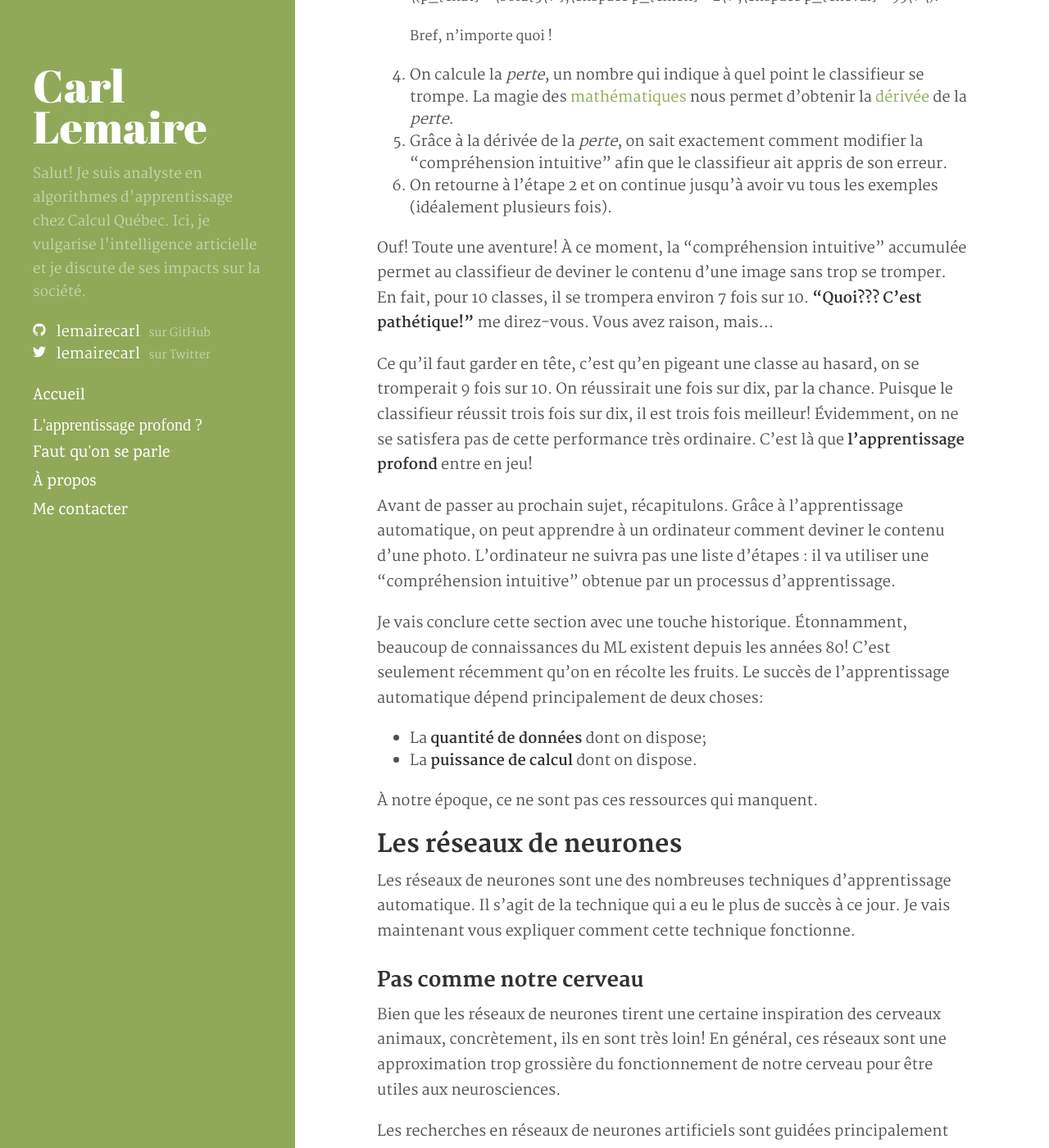
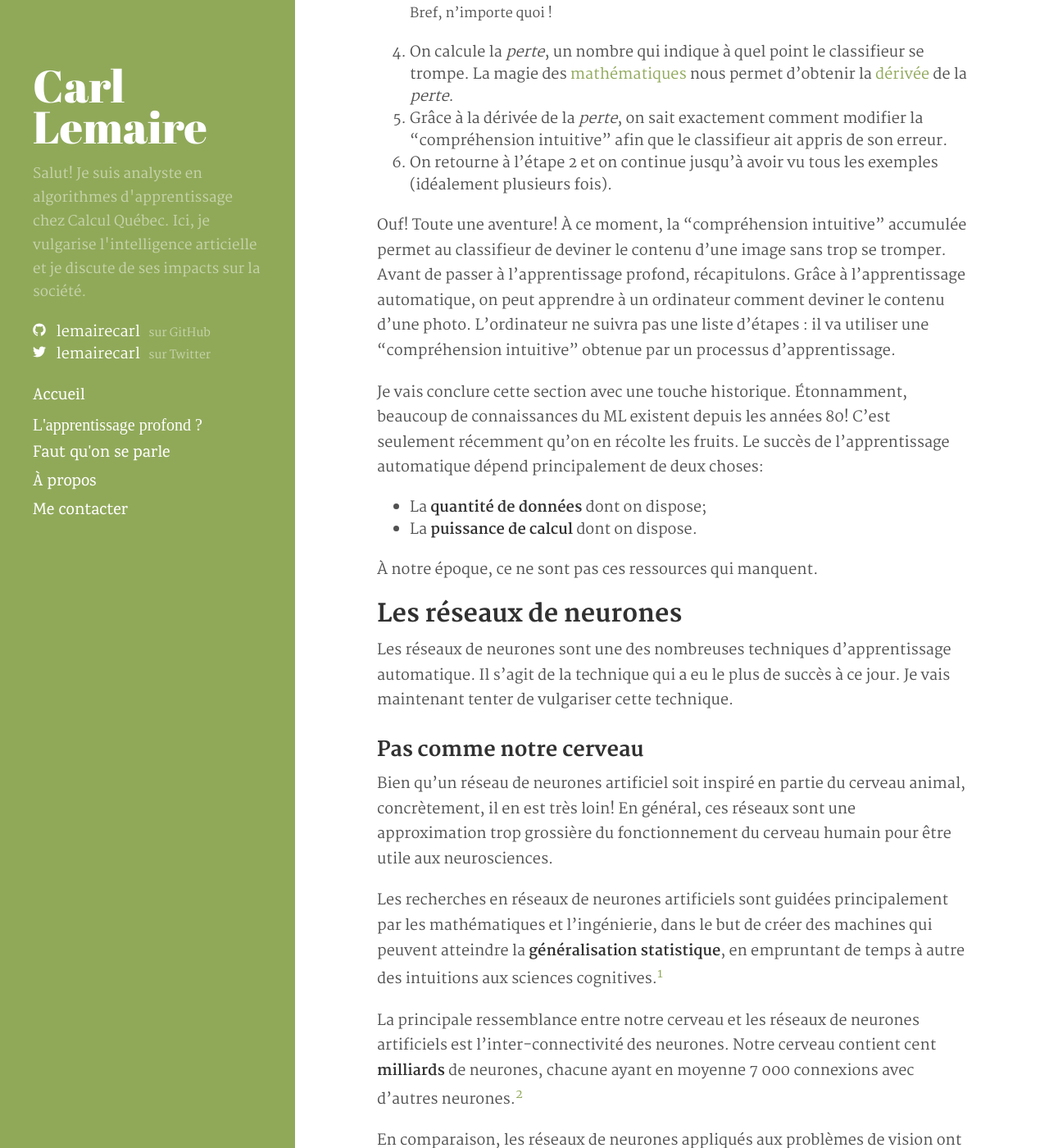
Before and after one commit to lemairecarl/lemairecarl.github.io, a Jekyll site: the page built from _posts/2017-01-28-apprentissage-profond.md, in a window 1280 px wide and 1400 px high, scrolled down 2821 px. Shown: the whole window at 82% size. Built offline with Jekyll 4.4.1, drawn with Linux system fonts in a browser that asks for light colours; nearby versions of some CDN libraries; some web fonts are replaced; some of the changed text lies outside the part shown.

Commit message:
Update 2017-01-28-apprentissage-profond.md

```diff
--- a/_posts/2017-01-28-apprentissage-profond.md
+++ b/_posts/2017-01-28-apprentissage-profond.md
@@ -41,7 +41,7 @@ Typiquement, lorsqu'on parle de reconnaissance d'images, on parle de classificat
 ![L'ensemble d'images CIFAR10]({{ site.url }}/assets/cifar10.png)
 *Le célèbre ensemble d'images CIFAR-10. Il contient 10 classes avec 6000 exemples chacune. CIFAR est l'acronyme de Canadian Institute For Advanced Research.*
 
-Grâce à cette "compréhension intuitive", le **classifieur** dira "chat!" en voyant une photo de chat, ou "grenouille!" en voyant une photo de grenouille. Si on ne lui a pas montré d'exemples de cuisinier, il ne sera pas capable de reconnaître cette classe. L'apprentissage se déroule comme suit :
+Grâce à cette "compréhension intuitive", le **classifieur** retournera "chat" en voyant une photo de chat, ou "grenouille" en voyant une photo de grenouille. Si on ne lui a pas montré d'exemples de pommes, il sera inutile pour reconnaître cette classe. L'apprentissage se déroule comme suit :
 
 1. On initialise la "compréhension intuitive" (concrètement : un tas de nombres) avec du n'importe quoi. Le classifieur se trompera donc très souvent au départ.
 2. Le classifieur prend une image et tente de déterminer sa classe.
@@ -58,11 +58,7 @@ Grâce à cette "compréhension intuitive", le **classifieur** dira "chat!" en v
 5. Grâce à la dérivée de la _perte_, on sait exactement comment modifier la "compréhension intuitive" afin que le classifieur ait appris de son erreur.
 6. On retourne à l'étape 2 et on continue jusqu'à avoir vu tous les exemples (idéalement plusieurs fois).
 
-Ouf! Toute une aventure! À ce moment, la "compréhension intuitive" accumulée permet au classifieur de deviner le contenu d'une image sans trop se tromper. En fait, pour 10 classes, il se trompera environ  7 fois sur 10. **"Quoi??? C'est pathétique!"** me direz-vous. Vous avez raison, mais...
-
-Ce qu'il faut garder en tête, c'est qu'en pigeant une classe au hasard, on se tromperait 9 fois sur 10. On réussirait une fois sur dix, par la chance. Puisque le classifieur réussit trois fois sur dix, il est trois fois meilleur! Évidemment, on ne se satisfera pas de cette performance très ordinaire. C'est là que **l'apprentissage profond** entre en jeu!
-
-Avant de passer au prochain sujet, récapitulons. Grâce à l'apprentissage automatique, on peut apprendre à un ordinateur comment deviner le contenu d'une photo. L'ordinateur ne suivra pas une liste d'étapes : il va utiliser une "compréhension intuitive" obtenue par un processus d'apprentissage.
+Ouf! Toute une aventure! À ce moment, la "compréhension intuitive" accumulée permet au classifieur de deviner le contenu d'une image sans trop se tromper. Avant de passer à l'apprentissage profond, récapitulons. Grâce à l'apprentissage automatique, on peut apprendre à un ordinateur comment deviner le contenu d'une photo. L'ordinateur ne suivra pas une liste d'étapes : il va utiliser une "compréhension intuitive" obtenue par un processus d'apprentissage.
 
 Je vais conclure cette section avec une touche historique. Étonnamment, beaucoup de connaissances du ML existent depuis les années 80! C'est seulement récemment qu'on en récolte les fruits. Le succès de l'apprentissage automatique dépend principalement de deux choses:
 
@@ -76,11 +72,11 @@ Je vais conclure cette section avec une touche historique. Étonnamment, beaucou
 
 ## Les réseaux de neurones
 
-Les réseaux de neurones sont une des nombreuses techniques d'apprentissage automatique. Il s'agit de la technique qui a eu le plus de succès à ce jour. Je vais maintenant vous expliquer comment cette technique fonctionne.
+Les réseaux de neurones sont une des nombreuses techniques d'apprentissage automatique. Il s'agit de la technique qui a eu le plus de succès à ce jour. Je vais maintenant tenter de vulgariser cette technique.
 
 ### Pas comme notre cerveau
 
-Bien que les réseaux de neurones tirent une certaine inspiration des cerveaux animaux, concrètement, ils en sont très loin! En général, ces réseaux sont une approximation trop grossière du fonctionnement de notre cerveau pour être utiles aux neurosciences.
+Bien qu'un réseau de neurones artificiel soit inspiré en partie du cerveau animal, concrètement, il en est très loin! En général, ces réseaux sont une approximation trop grossière du fonctionnement du cerveau humain pour être utile aux neurosciences.
 
 Les recherches en réseaux de neurones artificiels sont guidées principalement par les mathématiques et l'ingénierie, dans le but de créer des machines qui peuvent atteindre la **généralisation statistique**, en empruntant de temps à autre des intuitions aux sciences cognitives.[^2]
 
```
Also changed, not shown: other parts of _posts/2017-01-28-apprentissage-profond.md (+2 -2 lines).
